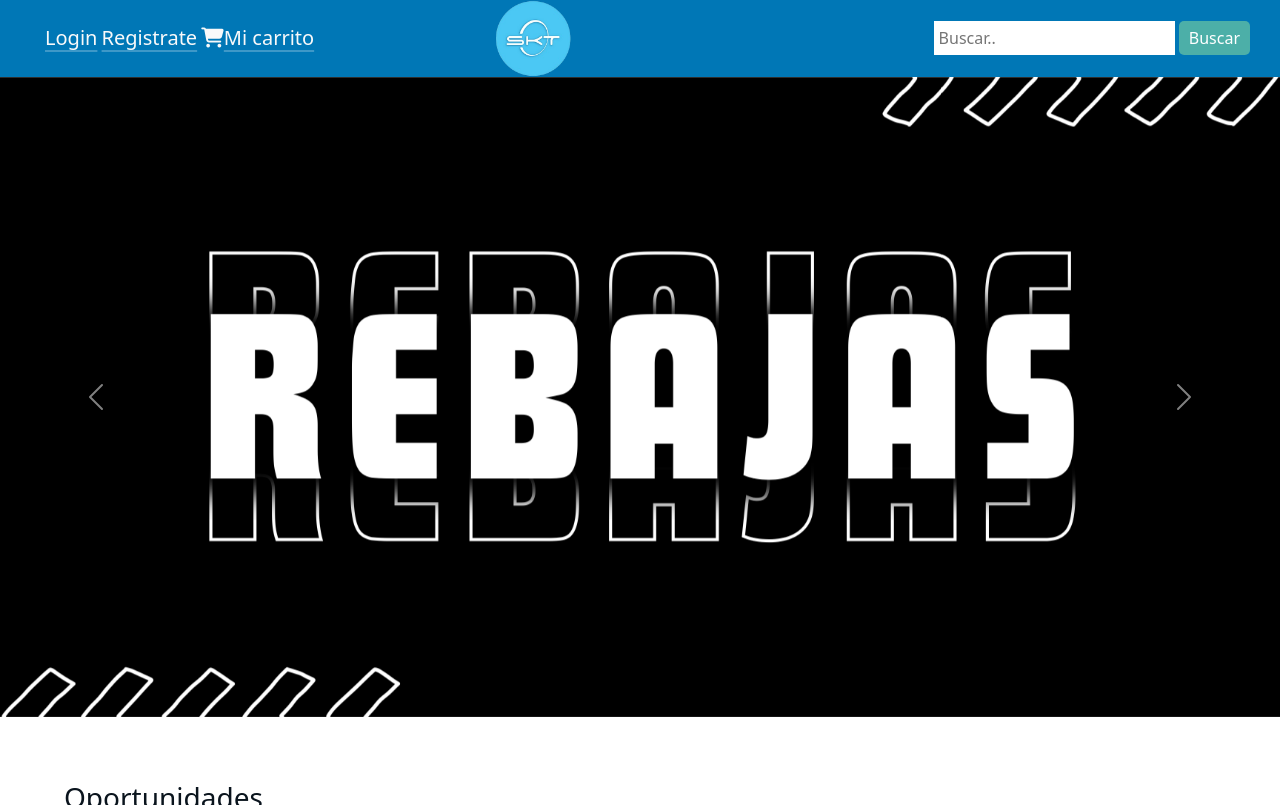
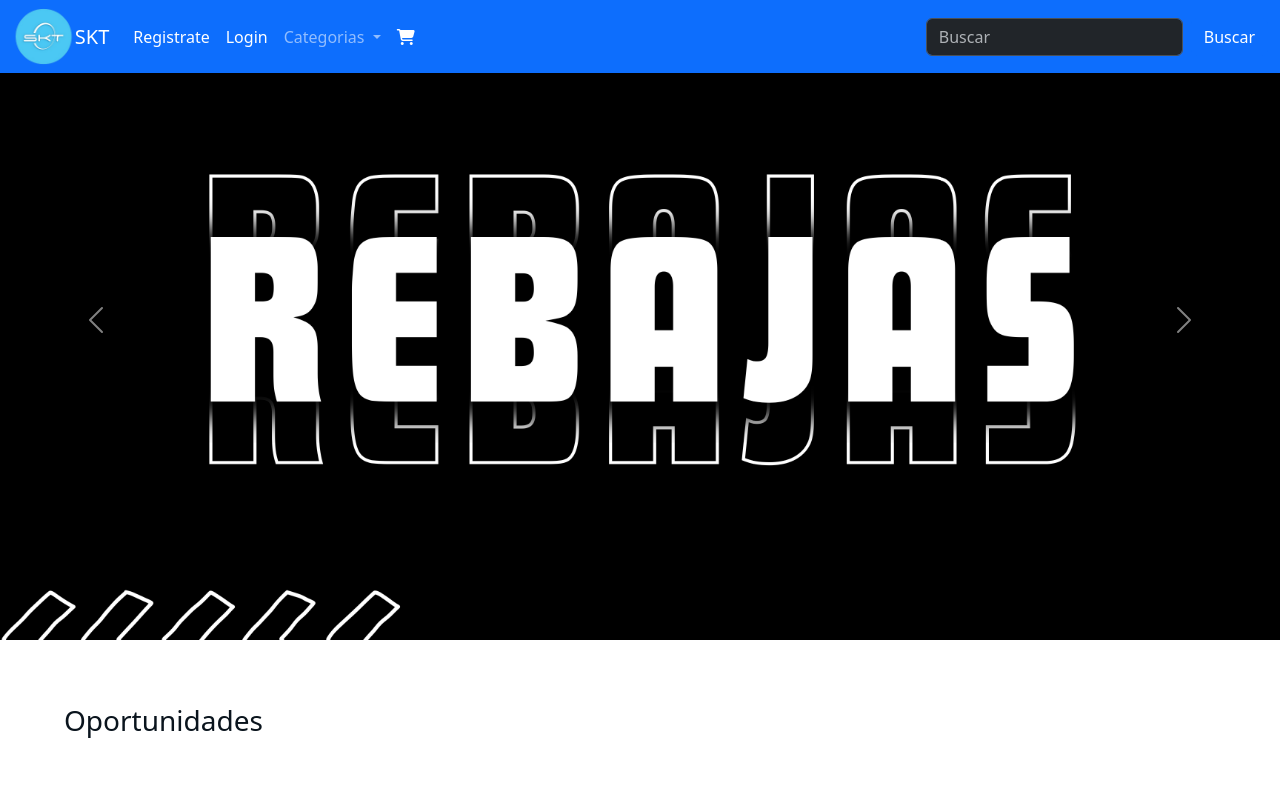
Before and after one commit to fabriscistri/Sktindumentariadeportiva, a plain HTML site: page index.html in a window 1280 px wide. Shown: the top 805 px of the page. Drawn offline with nearby package versions, Linux system fonts and the light colour scheme.

Commit message:
segundo cambio

```diff
--- a/index.html
+++ b/index.html
@@ -14,32 +14,39 @@
 </head>
 <body>
   <header>
-
-    <nav class="nav-padre">
-      <div class="div-padre">
-        <div class="div-login">
-          <section>
-            <a href="./Login.html" class="link-light link-offset-2 link-underline-opacity-25 link-underline-opacity-100-hover">Login</a>
-            <a href="./registro.html" class="link-light link-offset-2 link-underline-opacity-25 link-underline-opacity-100-hover">Registrate</a>
-            <a href="./Error404.html" class="link-light link-offset-2 link-underline-opacity-25 link-underline-opacity-100-hover"><i class="fa-solid fa-cart-shopping"></i>Mi carrito</a>
-
-          </section>
-        </div>
-        <div>
-          <section>
-            <img
-              class="logo-skt"
-              src="./assets/logoSKT.png"
-              alt="logo"
-              width="30%"
-            />
-          </section>
-        </div>
-        <div>
-          <section>
-            <input type="text" class="buscador" placeholder="Buscar.." />
-            <button class="boton-buscador">Buscar</button>
-          </section>
+    <nav class="navbar navbar-expand-lg navbar bg-primary fixed-top" data-bs-theme="dark">
+      <div class="container-fluid">
+        <img class="logoImg d-none d-lg-block" src="./assets/logoSKT.png" width="5%" alt="logoSkt">
+        <a class="navbar-brand" href="#">SKT</a>
+        <button class="navbar-toggler" type="button" data-bs-toggle="collapse" data-bs-target="#navbarSupportedContent" aria-controls="navbarSupportedContent" aria-expanded="false" aria-label="Toggle navigation">
+          <span class="navbar-toggler-icon"></span>
+        </button>
+        <div class="collapse navbar-collapse" id="navbarSupportedContent">
+          <ul class="navbar-nav me-auto mb-2 mb-lg-0">
+            <li class="nav-item">
+              <a class="nav-link active" aria-current="page" href="./registro.html" target="_blank">Registrate</a>
+            </li>
+            <li class="nav-item">
+              <a class="nav-link active" aria-current="page" href="./Login.html" target="_blank">Login</a>
+            </li>
+            <li class="nav-item dropdown">
+              <a class="nav-link dropdown-toggle" href="#" role="button" data-bs-toggle="dropdown" aria-expanded="false">
+                Categorias
+              </a>
+              <ul class="dropdown-menu">
+                <li><a class="dropdown-item"  href="Oportunidades.html">Oportunidades</a></li>
+                <li><a class="dropdown-item" href="Nba.html">Nba</a></li>
+                <li><a class="dropdown-item" href="Futbol.html">Futbol</a></li>
+              </ul>
+            </li>
+            <li class="nav-item">
+              <a class="nav-link active" aria-current="page" href="." target="_blank"><i class="fa-solid fa-cart-shopping"></i></a>
+            </li>
+          </ul>
+          <form class="d-flex" role="search">
+            <input class="form-control me-2" type="search" placeholder="Buscar" aria-label="Search">
+            <button class="btn btn-primary" type="submit">Buscar</button>
+          </form>
         </div>
       </div>
     </nav>
```
Also changed, not shown: BuzoPuma.html (+4 -4 lines), CamperaArg.html (+4 -4 lines), CamperaUnder.html (+4 -4 lines), Futbol.html (+4 -3 lines), Nba.html (+4 -3 lines), Oportunidades.html (+4 -3 lines), ShirtArsenal.html (+4 -4 lines), ShirtAstonVila.html (+4 -4 lines), ShirtNottingham.html (+4 -4 lines), ShirtPistons.html (+4 -4 lines), ShirtSpurs.html (+4 -4 lines), ShirtWizards.html (+4 -4 lines), styles/stylesD.deProducto.css (+9 -3 lines).
